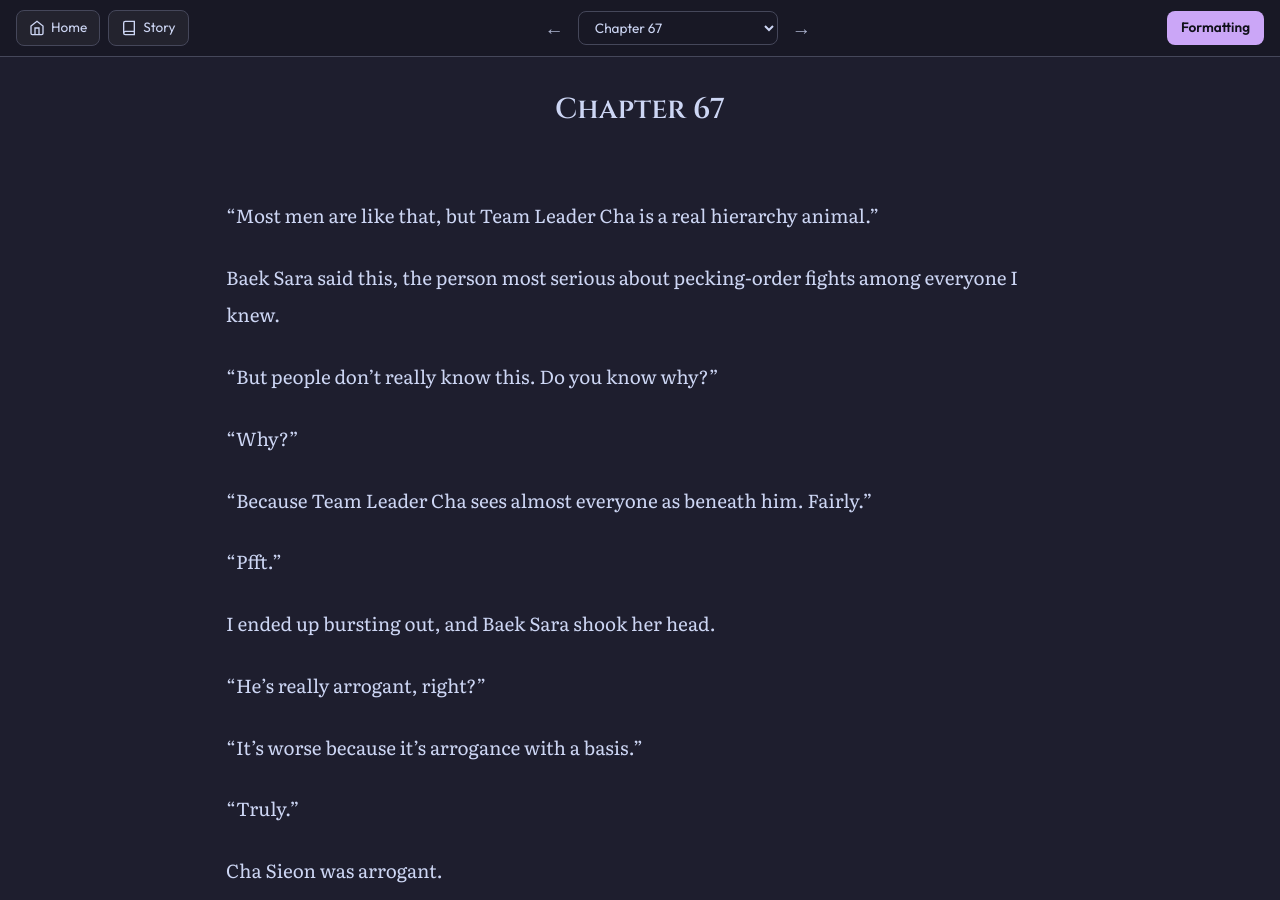
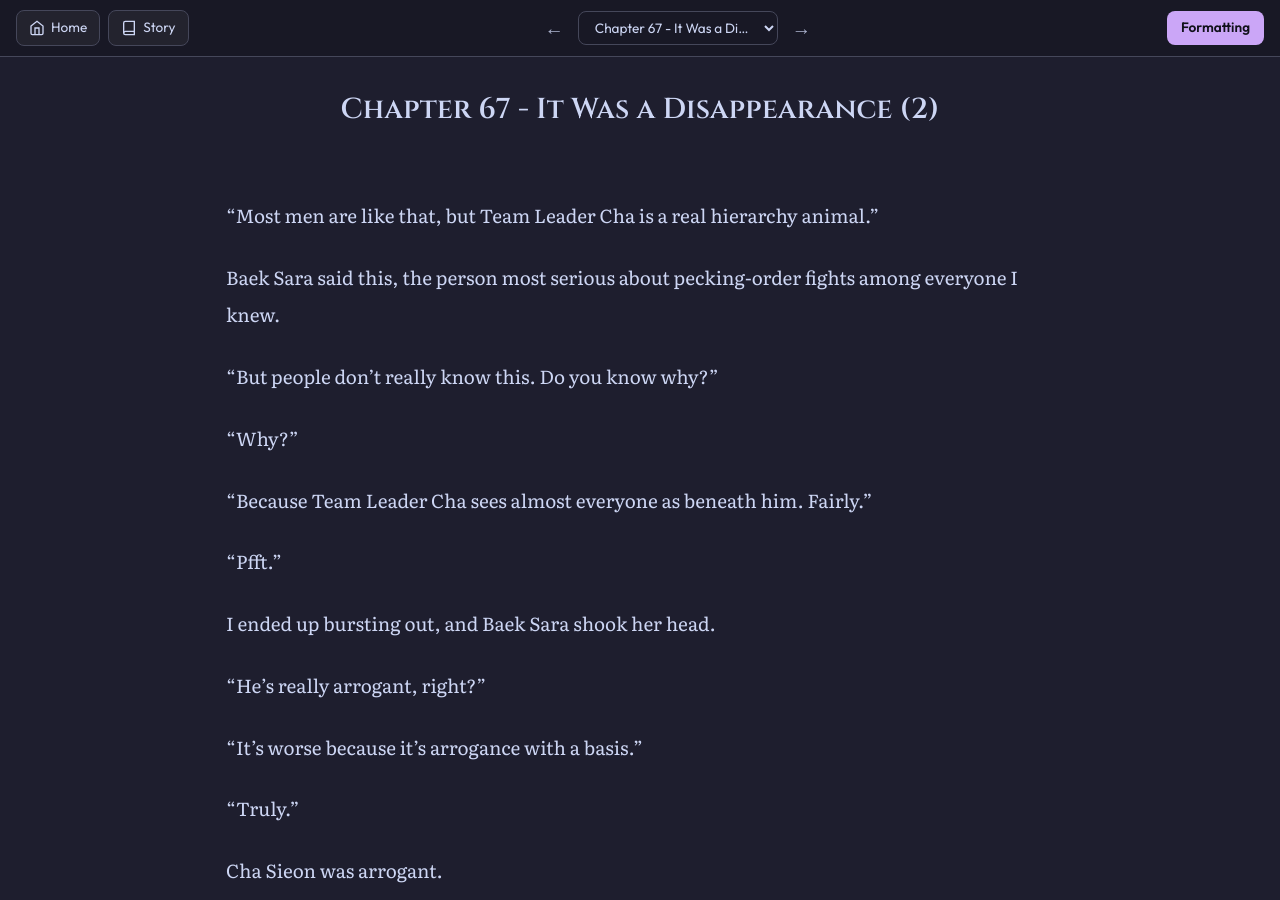
Before and after one commit to soleumn/soleumn.github.io, a Jekyll site: the page built from _chapters/esg/ch67.md, in a window 1280 px wide and 900 px high. Built offline with Jekyll 4.4.1, drawn with Linux system fonts in a browser that asks for light colours; comment, search, counter and statistics services are not loaded.

Commit message:
Update ch67.md

```diff
--- a/_chapters/esg/ch67.md
+++ b/_chapters/esg/ch67.md
@@ -1,5 +1,5 @@
 ---
-title: "Chapter 67"
+title: "Chapter 67 - It Was a Disappearance (2)"
 categories: esg
 capitulo: 67
 ---
```
